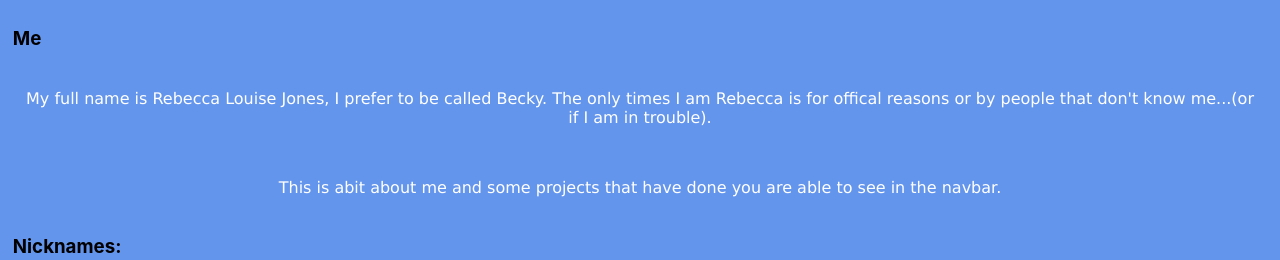
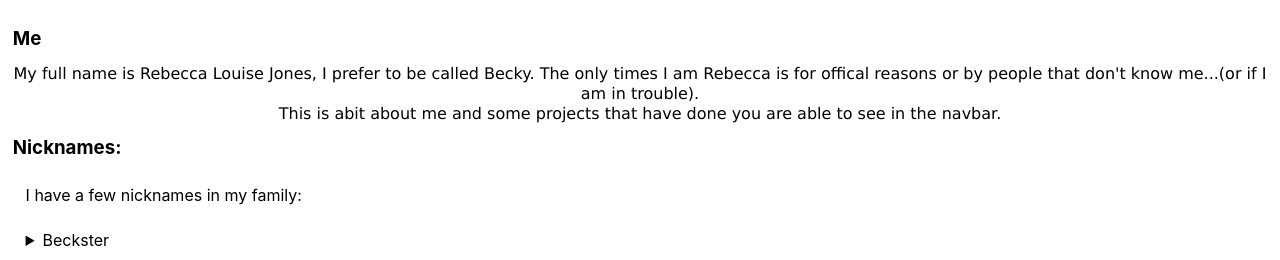
Before and after one commit to Beckster6211/Portfolio, a React (Create React App) app: page / in a window 1280 px wide. Shown: the part 346-606 px from the top of the page. Built offline with nearby package versions, Linux system fonts and the light colour scheme.

Commit message:
fixed homepage something changed it

```diff
--- a/src/components/home/home.css
+++ b/src/components/home/home.css
@@ -1,3 +1,7 @@
+.home {
+  background-color: white;
+}
+
 .picture {
   width: auto;
   height: 110px;
@@ -18,7 +22,7 @@
   display: inline;
 }
 
-.text {
+.homeText {
   font-family: Verdana, Geneva, Tahoma, sans-serif;
   color: black;
   text-align: center;
--- a/src/components/home/home.js
+++ b/src/components/home/home.js
@@ -6,7 +6,7 @@ import Loves from "../loves/loves";
 
 function Home() {
   return (
-    <div>
+    <div className="home">
       <div>
         <a
           className="aboutMe"
@@ -37,13 +37,13 @@ function Home() {
       />
       <img className="picture" src="./Capture.PNG" alt="SOC avatar" />
       <h3 className="heading">Me</h3>
-      <p className="text">
+      <p className=" homeText">
         My full name is Rebecca Louise Jones, I prefer to be called Becky. The
         only times I am Rebecca is for offical reasons or by people that don't
         know me...(or if I am in trouble).
       </p>
       <br></br>
-      <p className="text">
+      <p className="homeText">
         This is abit about me and some projects that have done you are able to
         see in the navbar.
       </p>
--- a/src/components/nasaPOTD/projectSpace.js
+++ b/src/components/nasaPOTD/projectSpace.js
@@ -47,8 +47,8 @@ function SpaceProject() {
         I'm to old though... 😭)
         <br></br>
         <br></br>
-        There is also a couple of extra cool things like icon nasa pictures and
-        also links to youtube clips of the moon landing.
+        There is also a couple of extra cool things like iconic nasa pictures
+        and also links to youtube clips of the moon landing.
       </p>
     </div>
   );
```
Also changed, not shown: 1 other file (tests, documents, lock files or other folders).
